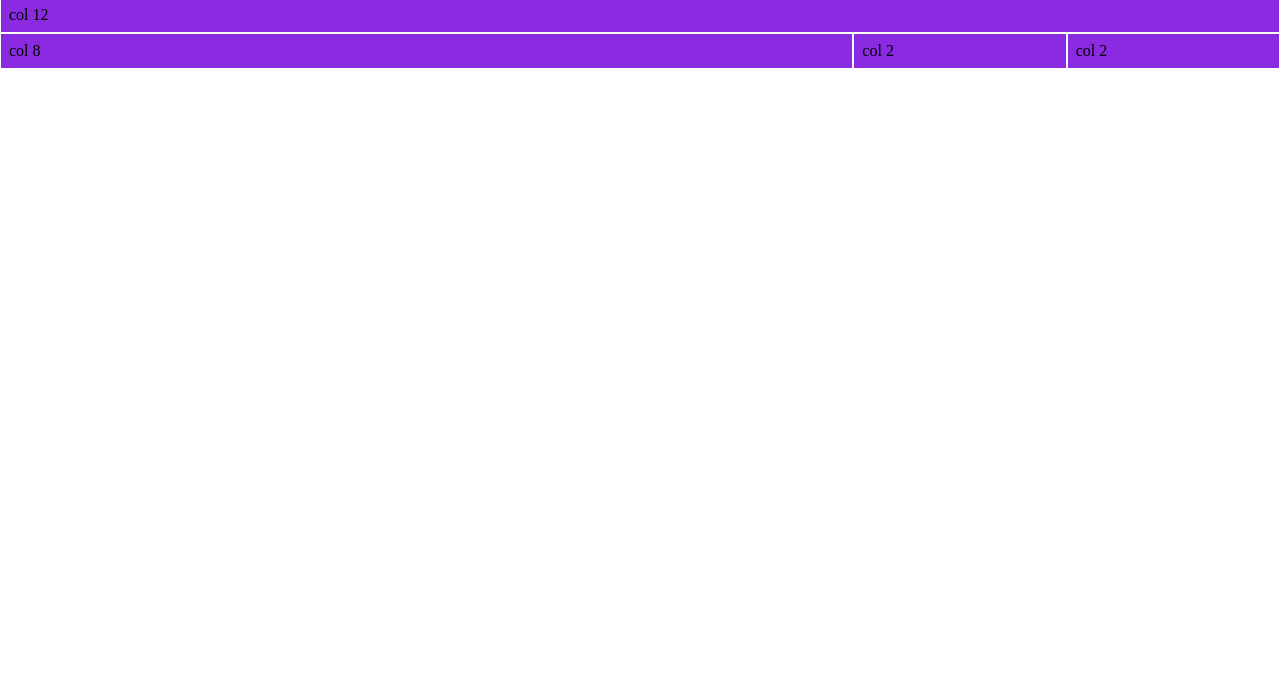
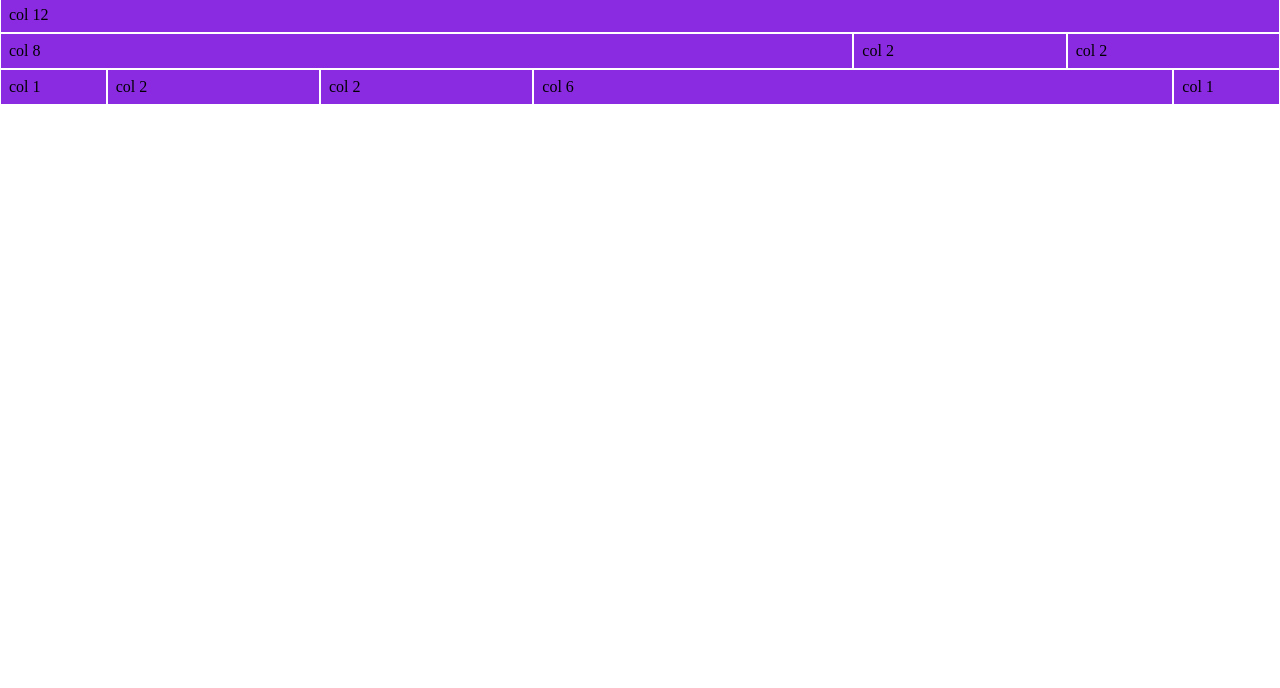
Before and after one commit to Cosimo-Colucci/html-css-12bool, a plain HTML site: page index.html in a window 1280 px wide. Shown: the part 112-800 px from the top of the page. Drawn offline with Linux system fonts and the light colour scheme.

Commit message:
new row 1+2+2+6+1

```diff
--- a/index.html
+++ b/index.html
@@ -38,6 +38,13 @@
                 <div class="col-2">col 2</div>
                 <div class="col-2">col 2</div>
             </div>
+            <div class="row">
+                <div class="col-1">col 1</div>
+                <div class="col-2">col 2</div>
+                <div class="col-2">col 2</div>
+                <div class="col-6">col 6</div>
+                <div class="col-1">col 1</div>
+            </div>
         </main>
     </body>
 </html>
```
